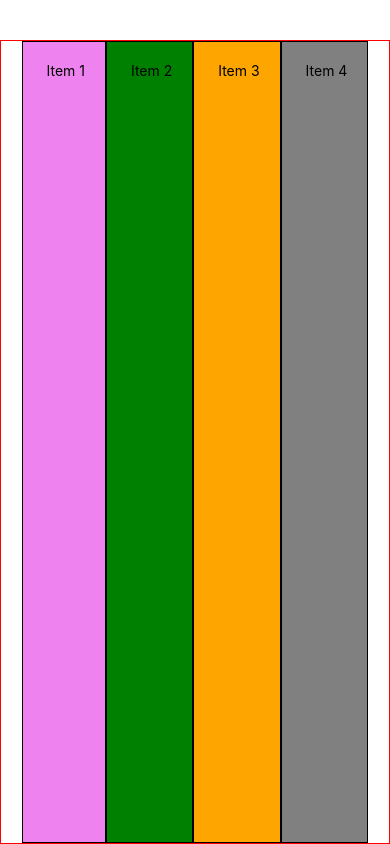
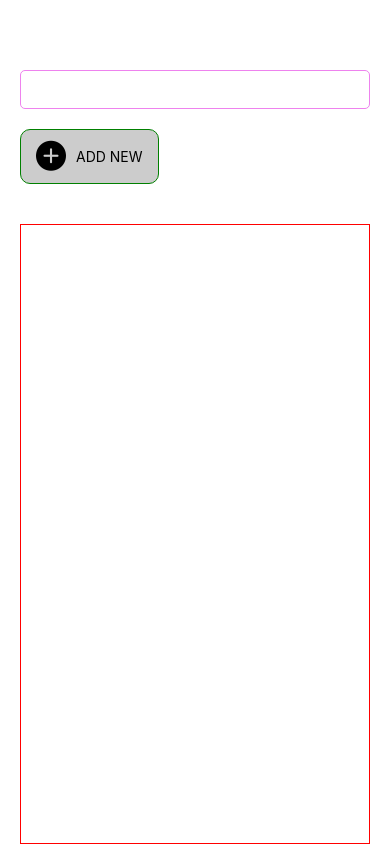
Before and after one commit to orc123/learn-rn, a React Native app: screen / in a window 390 px wide. Built offline with nearby package versions, Linux system fonts and the light colour scheme.

Commit message:
lesson 40

```diff
--- a/App.tsx
+++ b/App.tsx
@@ -30,13 +30,13 @@ export default function App() {
   };
 
   return (
-    <FlexBox />
-    // <TouchableWithoutFeedback onPress={() => Keyboard.dismiss()}>
-    //   <View style={styles.container}>
-    //     <InputTodo addTodo={addTodo} />
-    //     <ListTodo todoList={todoList} deleteTodo={deleteTodo} />
-    //   </View>
-    // </TouchableWithoutFeedback>
+    // <FlexBox />
+    <TouchableWithoutFeedback onPress={() => Keyboard.dismiss()}>
+      <View style={styles.container}>
+        <InputTodo addTodo={addTodo} />
+        <ListTodo todoList={todoList} deleteTodo={deleteTodo} />
+      </View>
+    </TouchableWithoutFeedback>
   );
 }
 
--- a/components/todo/flexbox.tsx
+++ b/components/todo/flexbox.tsx
@@ -7,23 +7,38 @@ const styles = StyleSheet.create({
     marginTop: 40,
     borderWidth: 1,
     borderColor: "red",
-    flexDirection: "row",
+
+    flexDirection: "column", //oy
     justifyContent: "center",
+    //alignItems: "center", //ox
+
+    // flexDirection: "row", //ox
+    // justifyContent: "center",
+    // alignItems: "center", //oy
   },
   item1: {
     padding: 20,
     borderWidth: 1,
     backgroundColor: "violet",
+    //height: 250,
+    flex: 4,
+    width: 60,
   },
   item2: {
     padding: 20,
     borderWidth: 1,
     backgroundColor: "green",
+    //height: 300,
+    flex: 1,
+    width: 30,
   },
   item3: {
     padding: 20,
     borderWidth: 1,
     backgroundColor: "orange",
+    //height: 100,
+    flex: 1,
+    width: 100,
   },
   item4: {
     padding: 20,
```
